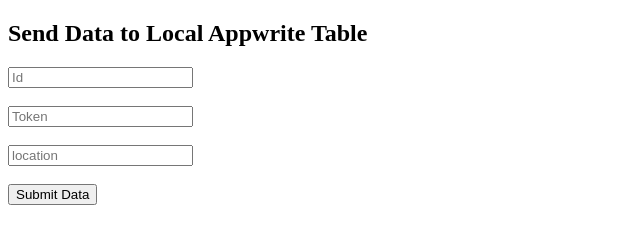
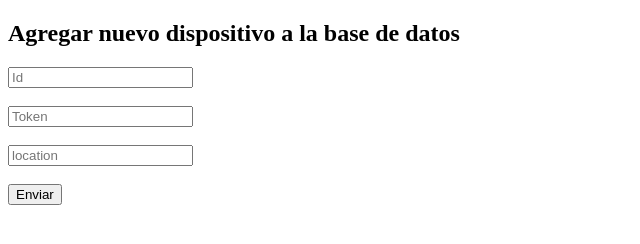
Before and after one commit to Sinople-lab/testx, a plain HTML site: page index.html in a window 1280 px wide. Shown: the whole page, without its empty margins (0-640 px from the left). Drawn offline with nearby package versions, Linux system fonts and the light colour scheme.

Commit message:
Update index.html

```diff
--- a/index.html
+++ b/index.html
@@ -3,17 +3,17 @@
 <head>
     <meta charset="UTF-8">
     <meta name="viewport" content="width=device-width, initial-scale=1.0">
-    <title>Local Appwrite Test</title>
+    <title>Nuevo dispositivo</title>
 </head>
 <body>
 
-    <h2>Send Data to Local Appwrite Table</h2>
+    <h2>Agregar nuevo dispositivo a la base de datos</h2>
 
     <form id="dataForm">
         <input type="text" id="id" placeholder="Id" required><br><br>
         <input type="text" id="token" placeholder="Token" required><br><br>
         <input type="text" id="location" placeholder="location" required><br><br>
-        <button type="submit">Submit Data</button>
+        <button type="submit">Enviar</button>
     </form>
 
     <script type="module" src="./app.js"></script>
```
